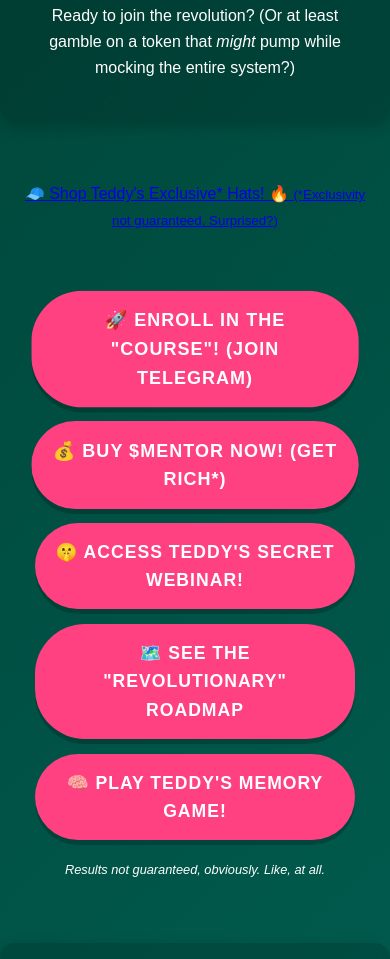
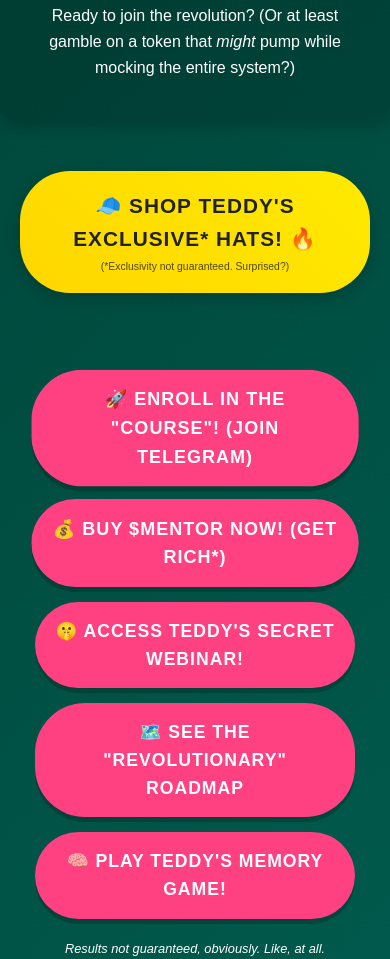
Before and after one commit to BecomeaMilioner/teddy-mentor-site, a plain HTML site: page index.html in a window 390 px wide. Shown: the part 1329-2288 px from the top of the page. Drawn offline with Linux system fonts and the light colour scheme.

Commit message:
Update style.css

```diff
--- a/style.css
+++ b/style.css
@@ -520,6 +520,63 @@
    .modal-title {
       font-size: 1.5em;
    }
+  /* === Styles for Shop Promo Button (Add to style.css) === */
+.shop-promo-section {
+    padding: 10px 20px 30px 20px; /* Adjust padding as needed */
+    text-align: center;
+}
+
+.shop-promo-button {
+    display: inline-block;
+    padding: 18px 35px; /* Padding generous for bigger button */
+    font-size: clamp(1.3em, 3.5vw, 1.6em); /* Larger font size */
+    font-weight: bold;
+    color: var(--text-dark); /* Dark text for contrast on yellow */
+    background: linear-gradient(45deg, var(--button-gimmick-bg), var(--button-gimmick-hover)); /* Yellow/Gold gradient */
+    border: none;
+    border-radius: 50px; /* Rounded corners */
+    text-decoration: none;
+    cursor: pointer;
+    transition: transform 0.3s ease, box-shadow 0.3s ease;
+    box-shadow: var(--box-shadow-light);
+    position: relative; /* Needed for the shimmer effect */
+    overflow: hidden; /* Needed for the shimmer effect */
+    text-transform: uppercase;
+    letter-spacing: 1px;
+}
+
+.shop-promo-button small {
+    display: block; /* Make disclaimer appear on new line */
+    font-size: 0.5em; /* Much smaller font */
+    font-weight: normal;
+    text-transform: none; /* Normal casing */
+    letter-spacing: 0;
+    opacity: 0.8;
+    margin-top: 3px;
+}
+
+.shop-promo-button:hover {
+    transform: scale(1.05) translateY(-3px); /* Slightly bigger on hover */
+    box-shadow: var(--box-shadow-heavy);
+}
+
+/* Shimmer Animation on Hover */
+.shop-promo-button::before {
+    content: '';
+    position: absolute;
+    top: 0;
+    left: -100%; /* Start off screen */
+    width: 50%;
+    height: 100%;
+    background: linear-gradient(90deg, transparent, rgba(255,255,255,0.4), transparent); /* White shine */
+    transition: left 0.6s ease; /* Speed of shimmer */
+    transform: skewX(-25deg); /* Angle the shine */
+}
+
+.shop-promo-button:hover::before {
+    left: 150%; /* Move across the button */
+}
+/* === END of Styles for Shop Promo Button === */
     .modal p {
        font-size: 1em;
    }
```
